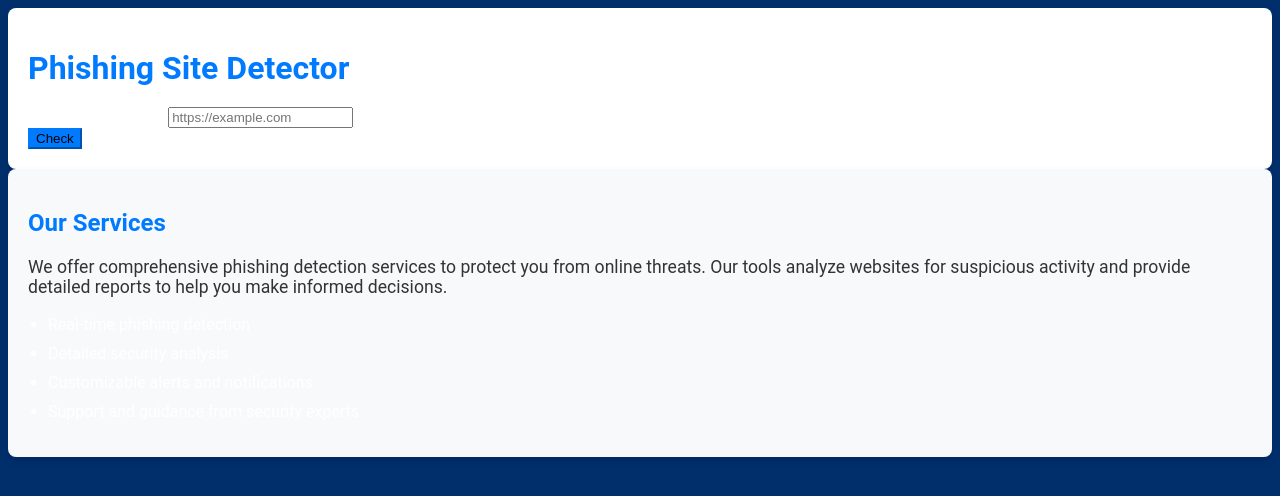
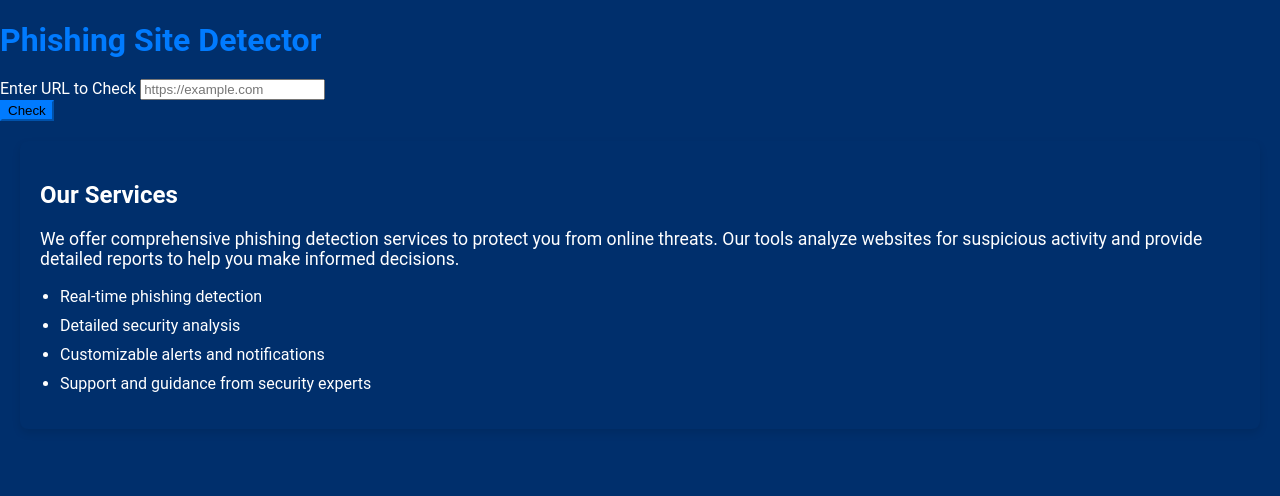
Before and after one commit to JosephBusayo/link_verifier, a Flask app: page / in a window 1280 px wide. Shown: the top 496 px of the page. Run offline with Flask 3, Linux system fonts and the light colour scheme.

Commit message:
Update styles.css

```diff
--- a/static/styles.css
+++ b/static/styles.css
@@ -3,13 +3,16 @@ body {
     background-color: #002f6c; /* Dim blue background color */
     color: #ffffff; /* White text color for contrast */
     font-family: 'Roboto', sans-serif;
+    margin: 0;
+    padding: 0;
 }
 
-.container {
-    background-color: #ffffff; /* White container background */
+.content-container {
+    background-color: #ffffff; /* White background for content */
+    padding: 20px;
     border-radius: 8px;
     box-shadow: 0 4px 8px rgba(0, 0, 0, 0.1);
-    padding: 20px;
+    margin: 20px;
 }
 
 h1 {
@@ -44,20 +47,22 @@ h1 {
 }
 
 .services-section {
-    background-color: #f8f9fa; /* Light background for contrast */
+    background-color: #002f6c; /* Dim blue background for the services section */
+    color: #ffffff; /* White text color for the services section */
     padding: 20px;
     border-radius: 8px;
     box-shadow: 0 4px 8px rgba(0, 0, 0, 0.1);
+    margin: 20px;
 }
 
 .services-section h2 {
-    color: #007bff; /* Matching color for headings */
+    color: #ffffff; /* White color for headings */
     margin-bottom: 20px;
 }
 
 .services-section p {
     font-size: 1.1em;
-    color: #333; /* Darker text for readability */
+    color: #ffffff; /* White text for readability */
 }
 
 .services-section ul {
```
